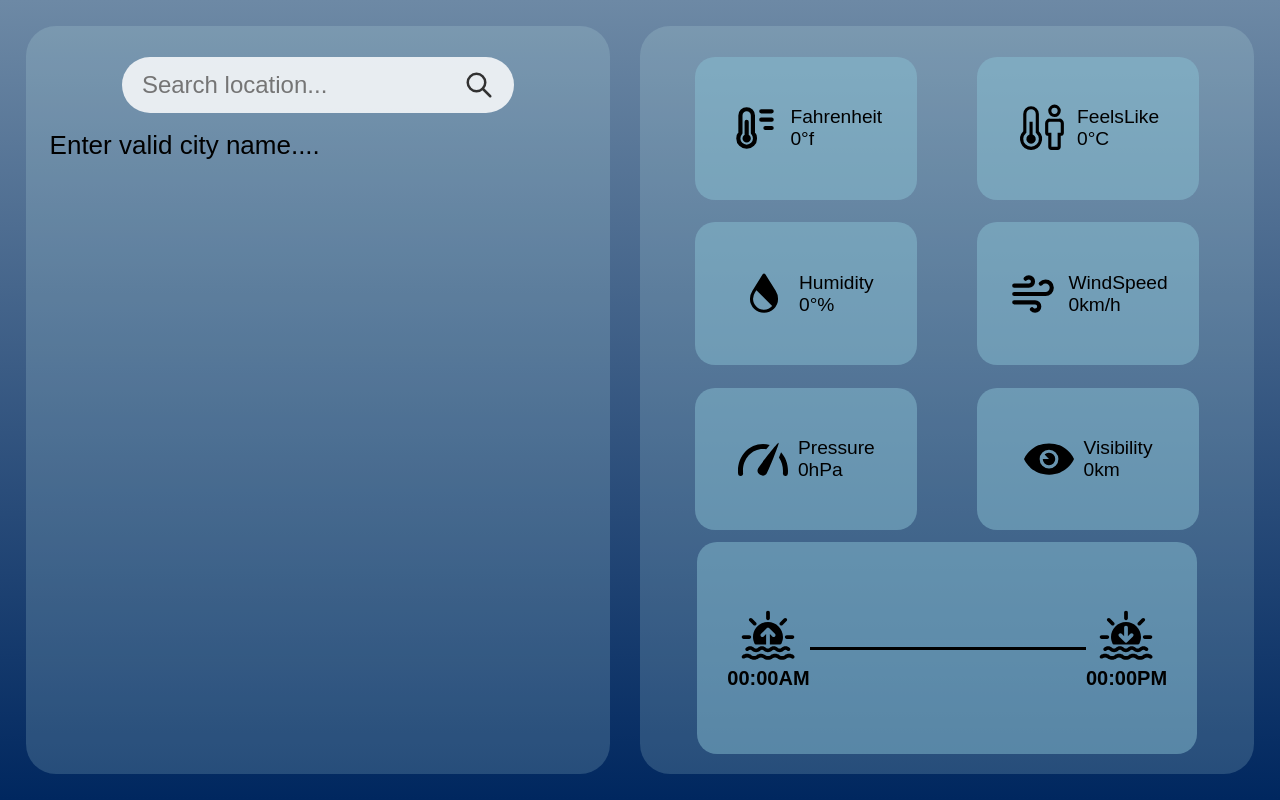
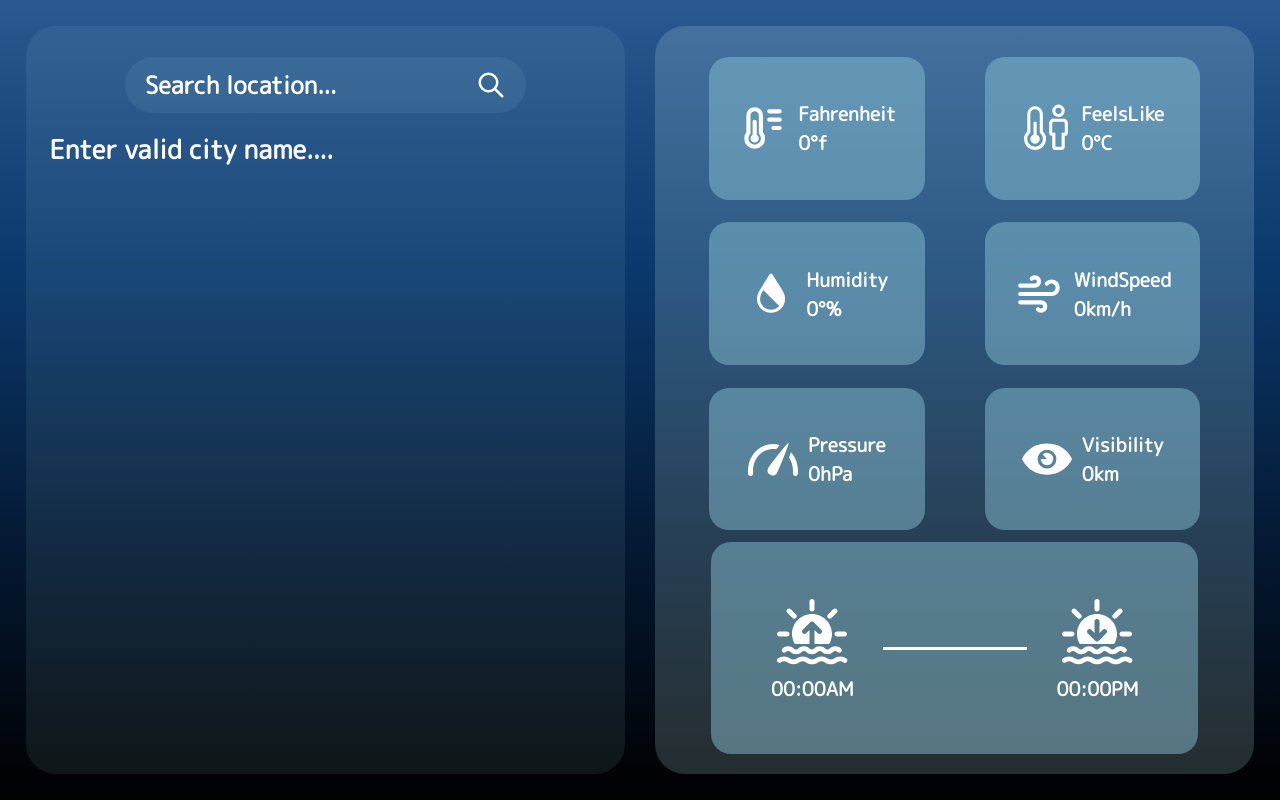
Before and after one commit to Arthi-bot/2.Weather_Website, a plain HTML site: page index.html in a window 1280 px wide. Drawn offline with Linux system fonts and the light colour scheme.

Commit message:
Updated styles

```diff
--- a/index.html
+++ b/index.html
@@ -5,6 +5,9 @@
     <meta name="viewport" content="width=device-width, initial-scale=1.0">
     <title>Weather_website</title>
     <link rel="stylesheet" href="style.css">
+    <link rel="preconnect" href="https://fonts.googleapis.com">
+    <link rel="preconnect" href="https://fonts.gstatic.com" crossorigin>
+    <link href="https://fonts.googleapis.com/css2?family=M+PLUS+Rounded+1c&display=swap" rel="stylesheet">
 </head>
 <body>
     <div class="container">
@@ -13,8 +16,8 @@
                 <input type="text" class="search_input" id="search_input" placeholder="Search location..." autofocus>
                 <button class="search_btn" id="search_btn">
                     <svg width="30px" height="30px" viewBox="0 0 24 24" fill="none" xmlns="http://www.w3.org/2000/svg">
-                    <path d="M15 15L21 21" stroke="#323232" stroke-width="2" stroke-linecap="round" stroke-linejoin="round"/>
-                    <path d="M17 10C17 13.866 13.866 17 10 17C6.13401 17 3 13.866 3 10C3 6.13401 6.13401 3 10 3C13.866 3 17 6.13401 17 10Z" stroke="#323232" stroke-width="2"/>
+                    <path d="M15 15L21 21" stroke="#ffffff" stroke-width="2" stroke-linecap="round" stroke-linejoin="round"/>
+                    <path d="M17 10C17 13.866 13.866 17 10 17C6.13401 17 3 13.866 3 10C3 6.13401 6.13401 3 10 3C13.866 3 17 6.13401 17 10Z" stroke="#ffffff" stroke-width="2"/>
                     </svg>
                 </button>
             </div>
@@ -41,7 +44,7 @@
             <div class="top_right_container">
                 <div class="farenheit child_div">
                     <svg width="50px" height="50px" viewBox="0 0 24 24" fill="none" xmlns="http://www.w3.org/2000/svg">
-                    <path d="M15 4H20M15 8H20M17 12H20M8 15.9998C7.44772 15.9998 7 16.4475 7 16.9998C7 17.5521 7.44772 17.9998 8 17.9998C8.55228 17.9998 9 17.5521 9 16.9998C9 16.4475 8.55228 15.9998 8 15.9998ZM8 15.9998V9M8 16.9998L8.00707 17.0069M12 16.9998C12 19.209 10.2091 20.9998 8 20.9998C5.79086 20.9998 4 19.209 4 16.9998C4 15.9854 4.37764 15.0591 5 14.354L5 6C5 4.34315 6.34315 3 8 3C9.65685 3 11 4.34315 11 6V14.354C11.6224 15.0591 12 15.9854 12 16.9998Z" stroke="#000000" stroke-width="2" stroke-linecap="round" stroke-linejoin="round"/>
+                    <path d="M15 4H20M15 8H20M17 12H20M8 15.9998C7.44772 15.9998 7 16.4475 7 16.9998C7 17.5521 7.44772 17.9998 8 17.9998C8.55228 17.9998 9 17.5521 9 16.9998C9 16.4475 8.55228 15.9998 8 15.9998ZM8 15.9998V9M8 16.9998L8.00707 17.0069M12 16.9998C12 19.209 10.2091 20.9998 8 20.9998C5.79086 20.9998 4 19.209 4 16.9998C4 15.9854 4.37764 15.0591 5 14.354L5 6C5 4.34315 6.34315 3 8 3C9.65685 3 11 4.34315 11 6V14.354C11.6224 15.0591 12 15.9854 12 16.9998Z" stroke="#ffffff" stroke-width="2" stroke-linecap="round" stroke-linejoin="round"/>
                     </svg>
                     <div>
                         <p>Fahrenheit</p>
@@ -49,7 +52,7 @@
                     </div>
                 </div>
                 <div class="feels_like child_div">
-                    <svg fill="#000000" width="50px" height="50px" viewBox="0 0 32 32" id="Layer_1" data-name="Layer 1" xmlns="http://www.w3.org/2000/svg">
+                    <svg fill="#ffffff" width="50px" height="50px" viewBox="0 0 32 32" id="Layer_1" data-name="Layer 1" xmlns="http://www.w3.org/2000/svg">
                     <defs>
                         <style>
                         .cls-1 {
@@ -69,7 +72,7 @@
                     </div>
                 </div>
                 <div class="humidity child_div">
-                    <svg fill="#000000" width="50px" height="50px" viewBox="0 0 32 32" id="icon" xmlns="http://www.w3.org/2000/svg">
+                    <svg fill="#ffffff" width="50px" height="50px" viewBox="0 0 32 32" id="icon" xmlns="http://www.w3.org/2000/svg">
                     <defs>
                         <style>
                         .cls-1 {
@@ -88,7 +91,7 @@
                 </div>
                 <div class="wind_speed child_div">
                     <svg width="50px" height="50px" viewBox="0 0 24 24" fill="none" xmlns="http://www.w3.org/2000/svg">
-                    <path d="M15.7639 7C16.3132 6.38625 17.1115 6 18 6C19.6569 6 21 7.34315 21 9C21 10.6569 19.6569 12 18 12H3M8.50926 4.66667C8.87548 4.2575 9.40767 4 10 4C11.1046 4 12 4.89543 12 6C12 7.10457 11.1046 8 10 8H3M11.5093 19.3333C11.8755 19.7425 12.4077 20 13 20C14.1046 20 15 19.1046 15 18C15 16.8954 14.1046 16 13 16H3" stroke="#000000" stroke-width="2" stroke-linecap="round" stroke-linejoin="round"/>
+                    <path d="M15.7639 7C16.3132 6.38625 17.1115 6 18 6C19.6569 6 21 7.34315 21 9C21 10.6569 19.6569 12 18 12H3M8.50926 4.66667C8.87548 4.2575 9.40767 4 10 4C11.1046 4 12 4.89543 12 6C12 7.10457 11.1046 8 10 8H3M11.5093 19.3333C11.8755 19.7425 12.4077 20 13 20C14.1046 20 15 19.1046 15 18C15 16.8954 14.1046 16 13 16H3" stroke="#ffffff" stroke-width="2" stroke-linecap="round" stroke-linejoin="round"/>
                     </svg>
                     <div>
                         <p>WindSpeed</p>
@@ -96,14 +99,14 @@
                     </div>
                 </div>
                 <div class="pressure child_div">
-                    <svg fill="#000000" width="50px" height="50px" viewBox="0 0 20 20" xmlns="http://www.w3.org/2000/svg"><path d="M8.127 13.6c-.689 1.197-.225 2.18.732 2.732.956.553 2.041.465 2.732-.732.689-1.195 5.047-11.865 4.668-12.084-.379-.219-7.442 8.888-8.132 10.084zM10 6c.438 0 .864.037 1.281.109.438-.549.928-1.154 1.405-1.728A9.664 9.664 0 0 0 10 4C4.393 4 0 8.729 0 14.766c0 .371.016.742.049 1.103.049.551.54.955 1.084.908.551-.051.957-.535.908-1.086A10.462 10.462 0 0 1 2 14.766C2 9.85 5.514 6 10 6zm7.219 1.25c-.279.75-.574 1.514-.834 2.174C17.4 10.894 18 12.738 18 14.766c0 .316-.015.635-.043.943a1.001 1.001 0 0 0 1.992.182c.033-.37.051-.748.051-1.125 0-2.954-1.053-5.59-2.781-7.516z"/></svg>
+                    <svg fill="#ffffff" width="50px" height="50px" viewBox="0 0 20 20" xmlns="http://www.w3.org/2000/svg"><path d="M8.127 13.6c-.689 1.197-.225 2.18.732 2.732.956.553 2.041.465 2.732-.732.689-1.195 5.047-11.865 4.668-12.084-.379-.219-7.442 8.888-8.132 10.084zM10 6c.438 0 .864.037 1.281.109.438-.549.928-1.154 1.405-1.728A9.664 9.664 0 0 0 10 4C4.393 4 0 8.729 0 14.766c0 .371.016.742.049 1.103.049.551.54.955 1.084.908.551-.051.957-.535.908-1.086A10.462 10.462 0 0 1 2 14.766C2 9.85 5.514 6 10 6zm7.219 1.25c-.279.75-.574 1.514-.834 2.174C17.4 10.894 18 12.738 18 14.766c0 .316-.015.635-.043.943a1.001 1.001 0 0 0 1.992.182c.033-.37.051-.748.051-1.125 0-2.954-1.053-5.59-2.781-7.516z"/></svg>
                     <div>
                         <p>Pressure</p>
                         <p id="Pressure_value">0hPa</p>
                     </div>
                 </div>
                 <div class="visibility child_div">
-                    <svg fill="#000000" width="50px" height="50px" viewBox="0 0 32 32" version="1.1" xmlns="http://www.w3.org/2000/svg">
+                    <svg fill="#ffffff" width="50px" height="50px" viewBox="0 0 32 32" version="1.1" xmlns="http://www.w3.org/2000/svg">
                     <title>eye</title>
                     <path d="M0 16q0.064 0.128 0.16 0.352t0.48 0.928 0.832 1.344 1.248 1.536 1.664 1.696 2.144 1.568 2.624 1.344 3.136 0.896 3.712 0.352 3.712-0.352 3.168-0.928 2.592-1.312 2.144-1.6 1.664-1.632 1.248-1.6 0.832-1.312 0.48-0.928l0.16-0.352q-0.032-0.128-0.16-0.352t-0.48-0.896-0.832-1.344-1.248-1.568-1.664-1.664-2.144-1.568-2.624-1.344-3.136-0.896-3.712-0.352-3.712 0.352-3.168 0.896-2.592 1.344-2.144 1.568-1.664 1.664-1.248 1.568-0.832 1.344-0.48 0.928zM10.016 16q0-2.464 1.728-4.224t4.256-1.76 4.256 1.76 1.76 4.224-1.76 4.256-4.256 1.76-4.256-1.76-1.728-4.256zM12 16q0 1.664 1.184 2.848t2.816 1.152 2.816-1.152 1.184-2.848-1.184-2.816-2.816-1.184-2.816 1.184l2.816 2.816h-4z"></path>
                     </svg>
@@ -116,7 +119,7 @@
             <div class="bottom_right_container">
                 <div class="sunrise_sunset">
                     <div class="sunrise">
-                        <svg fill="#000000" height="60px" width="60px" version="1.1" id="Icons" xmlns="http://www.w3.org/2000/svg" xmlns:xlink="http://www.w3.org/1999/xlink"
+                        <svg fill="#ffffff" height="10vh" width="10vw" version="1.1" id="Icons" xmlns="http://www.w3.org/2000/svg" xmlns:xlink="http://www.w3.org/1999/xlink"
                             viewBox="0 0 32 32" xml:space="preserve">
                         <g>
                             <path d="M22.3,24.1c-0.8,0-1.6-0.3-2.3-0.9c-0.5-0.5-1.3-0.5-1.8,0c-1.2,1.2-3.3,1.2-4.5,0c-0.5-0.5-1.3-0.5-1.8,0
@@ -155,7 +158,7 @@
                     </div>
                     <div class="line"></div>
                     <div class="sunset">
-                        <svg fill="#000000" height="60px" width="60px" version="1.1" id="Icons" xmlns="http://www.w3.org/2000/svg" xmlns:xlink="http://www.w3.org/1999/xlink"
+                        <svg fill="#ffffff" height="10vh" width="10vw" version="1.1" id="Icons" xmlns="http://www.w3.org/2000/svg" xmlns:xlink="http://www.w3.org/1999/xlink"
                             viewBox="0 0 32 32" xml:space="preserve">
                         <g>
                             <path d="M22.3,24.1c-0.8,0-1.6-0.3-2.3-0.9c-0.5-0.5-1.3-0.5-1.8,0c-1.2,1.2-3.3,1.2-4.5,0c-0.5-0.5-1.3-0.5-1.8,0
--- a/style.css
+++ b/style.css
@@ -2,10 +2,13 @@
     margin: 0;
     padding: 0;
     box-sizing: border-box;
-    font-family: sans-serif;
+    font-family: "M PLUS Rounded 1c", sans-serif;
+    font-weight: 600;
+    font-style: normal;
 }
 body{
-    background: linear-gradient(rgb(109, 137, 165),rgb(0, 39, 95));
+    background: linear-gradient(#2a5890, #0b396d, #041a35, #000000);
+    color: #ffffff;
 }
 .container{
     display: flex;
@@ -18,7 +21,7 @@ body{
 .left_container{
     width: 50%;
     height: max(100%, 650px);
-    background: rgba(195, 233, 233, 0.186);
+    background: rgba(195, 233, 233, 0.077);
     border-radius: 30px;
     padding: min(1.5em, 20%);
 }
@@ -38,14 +41,18 @@ body{
     border-bottom-left-radius: 30px;
     border-top-left-radius: 30px;
     position: relative;
-    background: rgba(255, 255, 255, 0.836);
+    background: rgba(195, 233, 233, 0.077);
     font-size: clamp(14px, 4vw, 24px);
     padding-left: 20px;
+    color: #ffffff;
+}
+.search_input::placeholder{
+    color: white;
 }
 .search_btn{
     border: 0;
     outline: 0;
-    background: rgba(255, 255, 255, 0.836);
+    background: rgba(195, 233, 233, 0.077);
     height: 80%;
     width: 70px;
     padding: 5px;
@@ -64,7 +71,7 @@ body{
 .error{
     margin-top: 10px;
     font-size: clamp(14px, 4vw, 26px);
-    color: black;
+    color: white;
 }
 /*details*/
 .details{
@@ -368,7 +375,6 @@ body{
     align-items: center;
     gap: 10px;
     font-size: clamp(20px, 2vw, 60px);
-    padding: 10px;
     font-weight: 600;
 }
 
@@ -420,12 +426,12 @@ body{
     display: flex;
     align-items: center;
     justify-content: space-between;
-    font-size: 20px;
+    font-size: clamp(16px, 1.5vw, 30px);
     font-weight: 600;
 }
 .line{
-    background: black;
-    width: 500px;
+    background: #ffffff;
+    width: 50%;
     height: 3px;
 }
 .sunrise, .sunset{
@@ -443,8 +449,22 @@ body{
     padding-left: min(5rem, 5%);
     padding-right: min(5rem, 5%);
   }
-  .left_container, .right_container {
+  .left_container, .right_container{
     width: 100%;
     height: max(90dvh, 600px);
   }
 }
+
+@media (max-width: 400px) {
+  .right_container{
+    width: 100%;
+    height: auto;
+  }
+  .top_right_container .child_div{
+    background: rgba(138, 191, 210, 0.489);
+    width: 90%;
+    height: 30%;
+    border-radius: 20px;
+    font-size: clamp(16px, 1.5vw, 30px);
+}
+}
```
